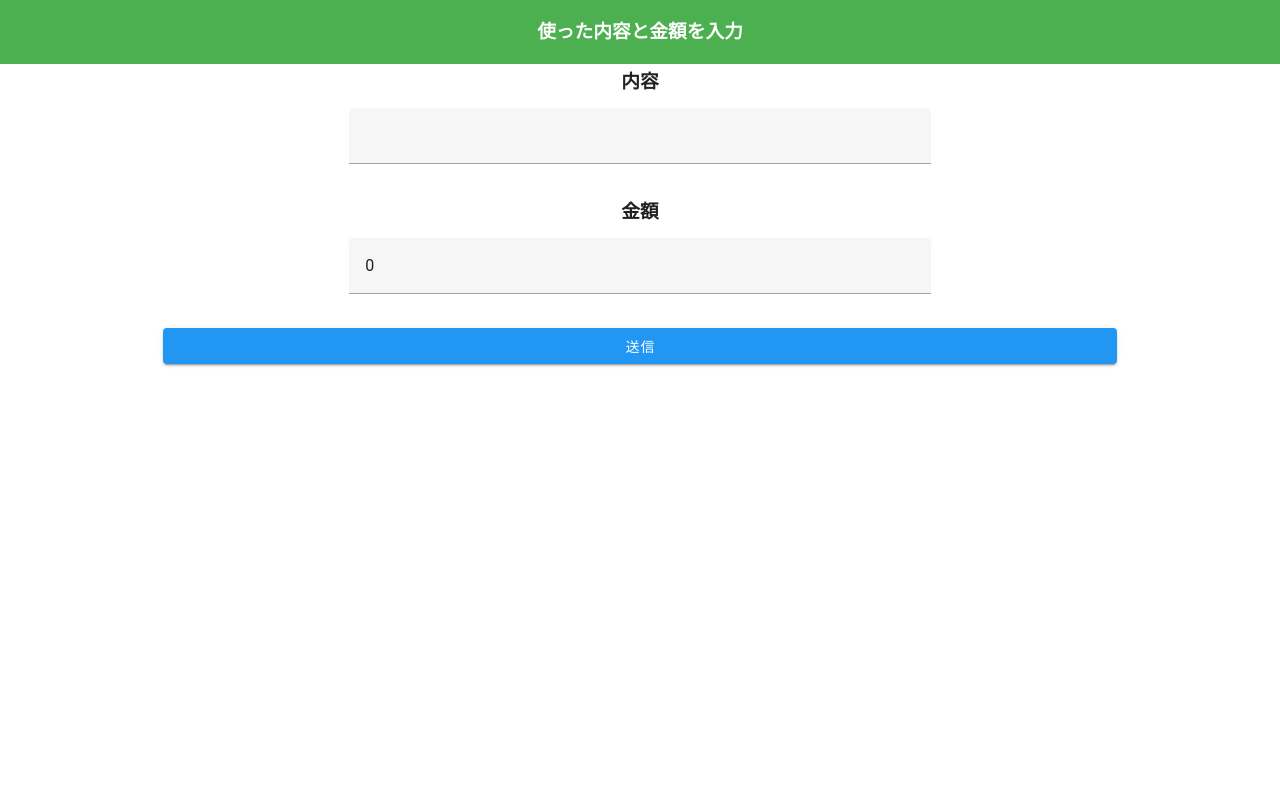
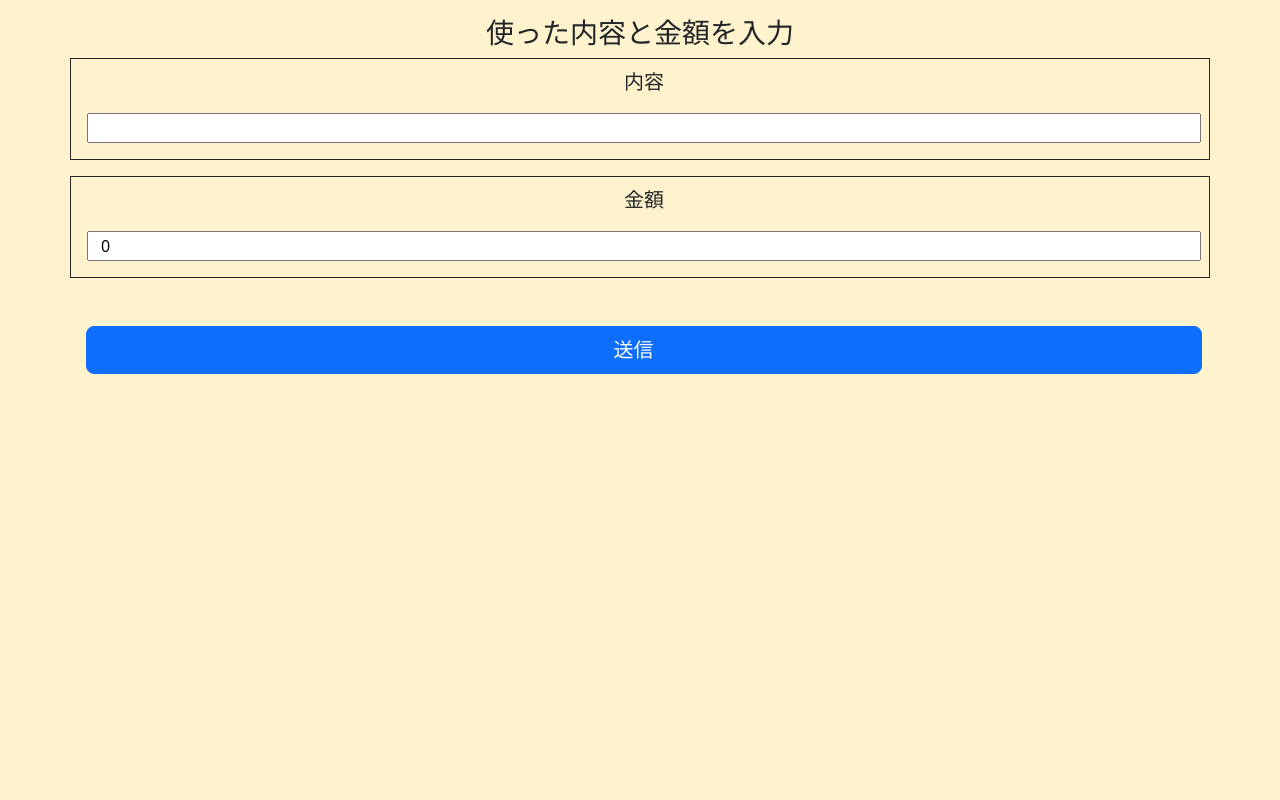
Before and after one commit to dioh0922/line_liff, a PHP site: page /liff/credit/index.php in a window 1280 px wide. Run offline with PHP 8.4, Linux system fonts and the light colour scheme; some libraries are stand-ins or nearby versions.

Commit message:
Revert "Merge pull request #16 from dioh0922/mod_credit_vuetify"
This reverts commit ac1438634bdcfac324005598c0097b701caed877, reversing
changes made to 36e2bf0f3a3bf585381440b9ec4bd9cb866df997.

```diff
--- a/liff/credit/credit.js
+++ b/liff/credit/credit.js
@@ -1,58 +1,28 @@
 
-(window.onload = () => {
-  const { createApp } = Vue;
-  const vuetify = Vuetify.createVuetify({
-    theme: {
+function submit(){
 
-    }
-  });
-
-  createApp({
-    data() {
-      return {
-        pay: 0,
-        detail: "",
-        loading: false,
-        done: false,
-        dialog: {
-            msg: "",
-            disp: false
-        }
-      }
-    },
-    methods:{
-      submit(){
-        let post = new FormData();
-        post.append("destination", this.text);
-        if(parseInt(this.pay) <= 0 || this.detail === ""){
-            this.openDialog("内容を入力");
+    let pay = parseInt(document.getElementById("pay-value").value);
+    let detail = document.getElementById("pay-detail").value;
+    if(parseInt(pay) <= 0 || detail === ""){
         return ;
     }
-        this.loading = true;
+
+    document.getElementById("btn-load").className = "";
+    document.getElementById("btn-content").innerHTML = "Loading...";
 
     let post_data = new FormData();
-        post_data.append("value", this.pay);
-        post_data.append("detail", this.detail);
+    post_data.append("value", pay);
+    post_data.append("detail", detail);
     axios.post("./save.php", post_data).then(res => {
-            this.done = true;
-        }).catch((er) => {
-            this.openDialog(er);
+        document.getElementById("close").className = "row ms-1 mb-3";
+    }).catch(er => {
+
     }).finally(() => {
-            this.loading = false;
+        document.getElementById("btn-load").className = "fade";
+        document.getElementById("btn-content").innerHTML = "送信";
     });
-      },
-      done() {
+}
+
+function done(){
     liff.closeWindow();
-      },
-      openDialog(msg){
-        this.dialog.msg = msg;
-        this.dialog.disp = true;
-        this.loading = false;
-      },
-      closeDialog(){
-        this.dialog.msg = "";
-        this.dialog.disp = false;
 }
-    }
-  }).use(vuetify).mount('#container');
-});
--- a/liff/credit/index.php
+++ b/liff/credit/index.php
@@ -11,61 +11,67 @@
 
     <script charset="utf-8" src="https://static.line-scdn.net/liff/edge/2/sdk.js"></script>
 
-    <script src="https://unpkg.com/vue@3.3.2/dist/vue.global.js"></script>
-
-    <link href="https://unpkg.com/vuetify@3.3.2/dist/vuetify.min.css" rel="stylesheet">
-    <script src="https://unpkg.com/vuetify@3.3.2/dist/vuetify.min.js"></script>
-
+    <link href="https://cdn.jsdelivr.net/npm/bootstrap@5.3.0-alpha3/dist/css/bootstrap.min.css" rel="stylesheet" integrity="sha384-KK94CHFLLe+nY2dmCWGMq91rCGa5gtU4mk92HdvYe+M/SXH301p5ILy+dN9+nJOZ" crossorigin="anonymous">    <script src="https://cdn.jsdelivr.net/npm/bootstrap@5.0.0-beta1/dist/js/bootstrap.min.js" integrity="sha384-pQQkAEnwaBkjpqZ8RU1fF1AKtTcHJwFl3pblpTlHXybJjHpMYo79HY3hIi4NKxyj" crossorigin="anonymous"></script>
+    <script src="https://cdn.jsdelivr.net/npm/bootstrap@5.3.0-alpha3/dist/js/bootstrap.bundle.min.js" integrity="sha384-ENjdO4Dr2bkBIFxQpeoTz1HIcje39Wm4jDKdf19U8gI4ddQ3GYNS7NTKfAdVQSZe" crossorigin="anonymous"></script>
 
     <script src="https://cdn.jsdelivr.net/npm/axios/dist/axios.min.js"></script>
     <title>Document</title>
 </head>
 <body class="bg-warning-subtle">
-    <div class="container" id="container">
-        <v-app>
-            <v-app-bar flat color="green" text-align="center" app>
-                <h3 class="mx-auto">使った内容と金額を入力</h3>
-            </v-app-bar>
-            <v-main>
-                <v-container>
-                    <v-row>
-                        <h3 class="mx-auto">内容</h3>
-                    </v-row>
-                    <v-row>
-                        <v-col cols="10" class="mx-auto">
-                            <v-text-field class="mx-auto" width="60%" v-model="detail"></v-text-field>
-                        </v-col>
-                    </v-row>
-                    <v-row>
-                        <h3 class="mx-auto">金額</h3>
-                    </v-row>
-                    <v-row>
-                        <v-col cols="10" class="mx-auto">
-                            <v-text-field class="mx-auto" type="number" min="1" width="60%" v-model="pay"></v-text-field>
-                        </v-col>
-                    </v-row>
+    <div class="container">
+        <div class="row mb-e mt-3">
+            <h3 class="text-center">使った内容と金額を入力</h3>
+        </div>
 
-                    <v-row v-show="!done">
-                        <v-btn class="mx-auto" width="80%" color="blue" @click="submit" :loading="loading">送信</v-btn>
-                    </v-row>
+        <div class="row border border-dark">
+            <div class="row ms-1 me-1 mb-3">
+                <p class="text-center fs-5 mt-2">内容</p>
+                <input type="text" value="" id="pay-detail"/>
+            </div>
+        </div>
 
-                    <v-row v-show="done">
-                        <v-btn class="mx-auto mt-10" width="80%" color="grey" @click="submit">トークに戻る</v-btn>
-                    </v-row>
+        <div class="row mt-3 border border-dark">
+            <div class="row ms-1 mb-3">
+                <p class="text-center fs-5 mt-2">金額</p>
+                <input type="number" min="0" id="pay-value" value="0"/>
+            </div>
+        </div>
+        <div class="row mt-5">
+            <div class="row ms-1 mb-3">
+                <button onClick="submit()" class="btn btn-primary btn-lg" >
+                    <span id="btn-content">送信</span>
+                    <span id="btn-load" class="fade">
+                        <span class="spinner-border spinner-border-sm" role="status" aria-hidden="true"></span>
+                        <span class="visually-hidden">Loading...</span>
+                    </span>
+                </button>
+            </div>
+        </div>
+        <div class="row mt-5" >
+            <div id="close" class="fade">
+                <button class="btn btn-lg btn-secondary" onClick="done()">
+                    トークに戻る
+                </button>
+            </div>
+        </div>
+    </div>
 
-                </v-container>
-            </v-main>
-            <v-dialog v-model="dialog.disp">
-                <v-card>
-                    <v-card-text class="mx-auto">
-                        <h4>{{dialog.msg}}</h4>
-                    </v-card-text>
-                    <v-btn @click="closeDialog" class="mx-auto mb-5" width="50%" color="grey">閉じる</v-btn>
-                </v-card>
+    <div class="modal fade" tabindex="-1" id="modal">
+        <div class="modal-dialog">
+            <div class="modal-content">
+                <div class="modal-header">
 
-            </v-dialog>
-        </v-app>
+                </div>
+                <div class="modal-body">
+                    <p>test</p>
+                </div>
+                <div class="modal-footer">
+                    <button class="btn btn-secondary" data-bs-dismiss="modal">閉じる</button>
+                </div>
+            </div>
+        </div>
     </div>
+
     <script src="./credit.js"></script>
 </body>
 </html>
```
Lines whose indentation alone changed are shown as unchanged.
